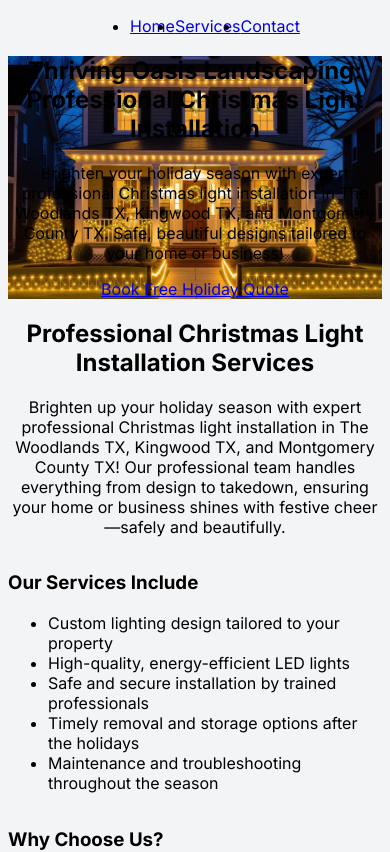
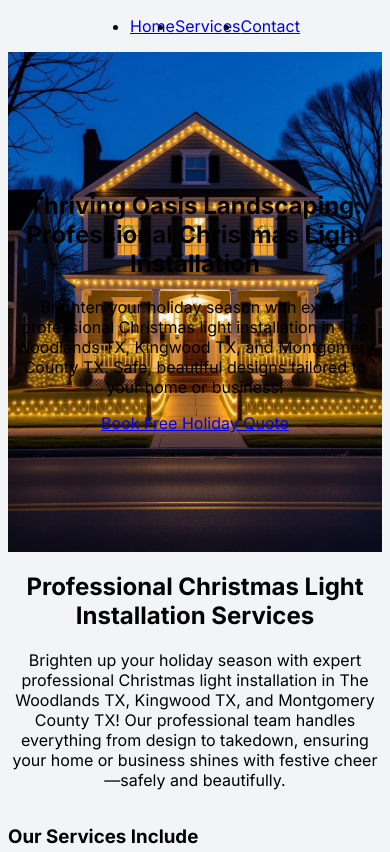
Before and after one commit to dacubbison/thriving-oasis-landscaping, a Next.js app: page / in a window 390 px wide. Shown: the top 852 px of the page. Built offline with nearby package versions, Linux system fonts and the light colour scheme.

Commit message:
Expanded hero height responsively (500px mobile, 800px PC) to fix cut-offs, lightened red/green text for max visibility, bumped PC font sizes for festive pop

```diff
--- a/app/page.tsx
+++ b/app/page.tsx
@@ -7,7 +7,7 @@
 export default function Home() {
   return (
     <div>
-      <section className="relative py-60 px-4 text-center">
+      <section className="relative h-[500px] md:h-[800px] px-4 text-center flex items-center justify-center">
         <Image
           src="/hero-christmas-lights.jpg"
           alt="Professional Christmas Light Installation in The Woodlands TX - Festive home display"
@@ -22,11 +22,11 @@
             initial={{ opacity: 0 }}
             animate={{ opacity: 1 }}
             transition={{ duration: 1 }}
-            className="text-4xl font-bold mb-4 text-green-500 drop-shadow-lg"
+            className="text-4xl md:text-6xl font-bold mb-4 text-green-400 drop-shadow-lg"
           >
             Thriving Oasis Landscaping: Professional Christmas Light Installation
           </motion.h1>
-          <p className="text-xl mb-8 text-red-500 drop-shadow-lg">Brighten your holiday season with expert professional Christmas light installation in The Woodlands TX, Kingwood TX, and Montgomery County TX. Safe, beautiful designs tailored to your home or business!</p>
+          <p className="text-xl md:text-3xl mb-8 text-red-400 drop-shadow-lg">Brighten your holiday season with expert professional Christmas light installation in The Woodlands TX, Kingwood TX, and Montgomery County TX. Safe, beautiful designs tailored to your home or business!</p>
           <Link href="/contact" className="bg-green-700 px-8 py-3 rounded-lg hover:bg-green-800 text-white">Book Free Holiday Quote</Link>
         </div>
       </section>
```
